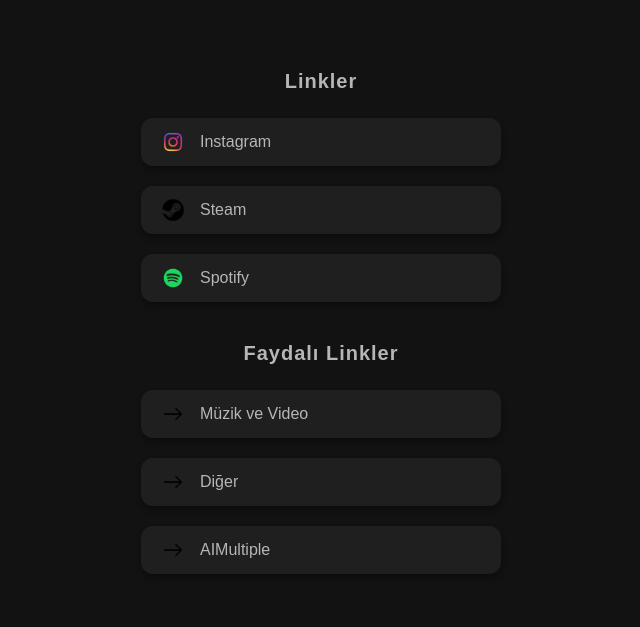
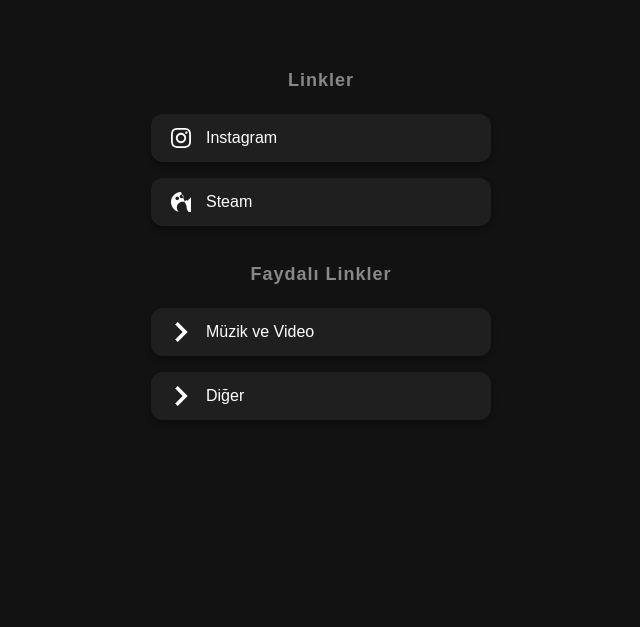
Before and after one commit to kurukurukururiin/Html_Deneme, a plain HTML site: page index.html in a window 1280 px wide. Shown: the whole page, without its empty margins (319-959 px from the left). Drawn offline with Linux system fonts and the light colour scheme.

Commit message:
svg olarak değiştirip hover fonksiyonları eklendi

```diff
--- a/index.html
+++ b/index.html
@@ -4,11 +4,11 @@
     <meta charset="UTF-8">
     <meta name="viewport" content="width=device-width, initial-scale=1.0">
     <title>Kurunun erişim merkezi</title>
+
     <style>
-
         body {
             background-color: #121212;
-            color: #b6b6b6;
+            color: #ffffff;
             font-family: Arial, sans-serif;
             display: flex;
             flex-direction: column;
@@ -18,76 +18,68 @@
         }
 
         h2 {
-            font-size: 20px;
+            font-size: 18px;
             margin-top: 30px;
             margin-bottom: 15px;
             letter-spacing: 1px;
-            color: #b6b6b6;
+            color: #888888;
         }
 
         .link-kutusu {
             display: flex;
             align-items: center;
             background-color: #1f1f1f;
-            color: #b6b6b6;
-            width: 320px;
-            padding: 12px 20px;
-            margin: 10px 0;
+            color: #ffffff;
+            width: 300px;
+            padding: 14px 20px;
+            margin: 8px 0;
             border-radius: 12px;
             text-decoration: none;
-            transition: transform 0.2s, background-color 0.2s;
+            transition: all 0.2s ease;
             box-shadow: 0 4px 6px rgba(0,0,0,0.3);
+        }
+
+        .link-kutusu svg {
+            font-size: 20px;
+            width: 1em;
+            height: 1em;
+            fill: currentColor;
+            margin-right: 15px;
+            transition: color 0.2s ease;
         }
 
         .link-kutusu:hover {
             background-color: #2a2a2a;
-            transform: translateY(-3px);
+            color: #4ade80;
+            transform: translateY(-2px);
         }
-
-        .link-kutusu img {
-            width: 24px;
-            height: 24px;
-            margin-right: 15px;
-        }
-
     </style>
 </head>
+<body>
 
-<body>
     <h2>Linkler</h2>
 
     <a href="https://www.instagram.com/stngry_/" class="link-kutusu" target="_blank">
-        <img src="Assets/Insta.png" alt="Instagram">
+        <svg viewBox="0 0 24 24"><path d="M12 2.163c3.204 0 3.584.012 4.85.07 3.252.148 4.771 1.691 4.919 4.919.058 1.265.069 1.645.069 4.849 0 3.205-.012 3.584-.069 4.849-.149 3.225-1.664 4.771-4.919 4.919-1.266.058-1.644.07-4.85.07-3.204 0-3.584-.012-4.849-.07-3.26-.149-4.771-1.699-4.919-4.92-.058-1.265-.07-1.644-.07-4.849 0-3.204.013-3.583.07-4.849.149-3.227 1.664-4.771 4.919-4.919 1.266-.057 1.645-.069 4.849-.069zm0-2.163c-3.259 0-3.667.014-4.947.072-4.358.2-6.78 2.618-6.98 6.98-.059 1.281-.073 1.689-.073 4.948 0 3.259.014 3.668.072 4.948.2 4.358 2.618 6.78 6.98 6.98 1.281.058 1.689.072 4.948.072 3.259 0 3.668-.014 4.948-.072 4.354-.2 6.782-2.618 6.979-6.98.059-1.28.073-1.689.073-4.948 0-3.259-.014-3.667-.072-4.947-.196-4.354-2.617-6.78-6.979-6.98-1.281-.059-1.69-.073-4.949-.073zm0 5.838c-3.403 0-6.162 2.759-6.162 6.162s2.759 6.163 6.162 6.163 6.162-2.759 6.162-6.163c0-3.403-2.759-6.162-6.162-6.162zm0 10.162c-2.209 0-4-1.79-4-4 0-2.209 1.791-4 4-4s4 1.791 4 4c0 2.21-1.791 4-4 4zm6.406-11.845c-.796 0-1.441.645-1.441 1.44s.645 1.44 1.441 1.44c.795 0 1.439-.645 1.439-1.44s-.644-1.44-1.439-1.44z"/></svg>
         <span>Instagram</span>
     </a>
 
     <a href="https://steamcommunity.com/id/Aegeanosuki/" class="link-kutusu" target="_blank">
-        <img src="Assets/Steam.png" alt="Steam">
+        <svg viewBox="0 0 24 24"><path d="M12 0c-6.627 0-12 5.373-12 12 0 5.628 3.874 10.35 9.101 11.647-1.272-1.252-2.101-3.003-2.101-4.947 0-3.866 3.134-7 7-7 1.944 0 3.695.829 4.947 2.101 1.297-5.227 6.019-9.101 11.647-9.101 6.627 0 12 5.373 12 12 0 6.627-5.373 12-12 12-6.627 0-12-5.373-12-12zm6.75 14.25c-1.242 0-2.25-1.008-2.25-2.25s1.008-2.25 2.25-2.25 2.25 1.008 2.25 2.25-1.008 2.25-2.25 2.25zm-11.25-4.5c-1.242 0-2.25-1.008-2.25-2.25s1.008-2.25 2.25-2.25 2.25 1.008 2.25 2.25-1.008 2.25-2.25 2.25zm5.25-2.25c-1.242 0-2.25-1.008-2.25-2.25s1.008-2.25 2.25-2.25 2.25 1.008 2.25 2.25-1.008 2.25-2.25 2.25z"/></svg>
         <span>Steam</span>
-    </a>
-
-    <a href="https://open.spotify.com/user/31txxhvw2peqnflitf2mnh7zvfy?si=b7f484b2e8d04564" class="link-kutusu" target="_blank">
-        <img src="Assets/Spoti.png" alt="Spotify">
-        <span>Spotify</span>
     </a>
 
     <h2>Faydalı Linkler</h2>
 
     <a href="Music.html" class="link-kutusu">
-        <img src="Assets/Arrow.png" alt="Arrow">
+        <svg viewBox="0 0 24 24"><path d="M5 3l3.057-3 11.943 12-11.943 12-3.057-3 9-9z"/></svg>
         <span>Müzik ve Video</span>
     </a>
 
     <a href="Pirating.html" class="link-kutusu">
-        <img src="Assets/Arrow.png" alt="Arrow">
+        <svg viewBox="0 0 24 24"><path d="M5 3l3.057-3 11.943 12-11.943 12-3.057-3 9-9z"/></svg>
         <span>Diğer</span>
     </a>
 
-    <a href="https://aimultiple.com" class="link-kutusu">
-        <img src="Assets/Arrow.png" alt="Arrow">
-        <span>AIMultiple</span>
-    </a>
-
 </body>
-
 </html>
```
